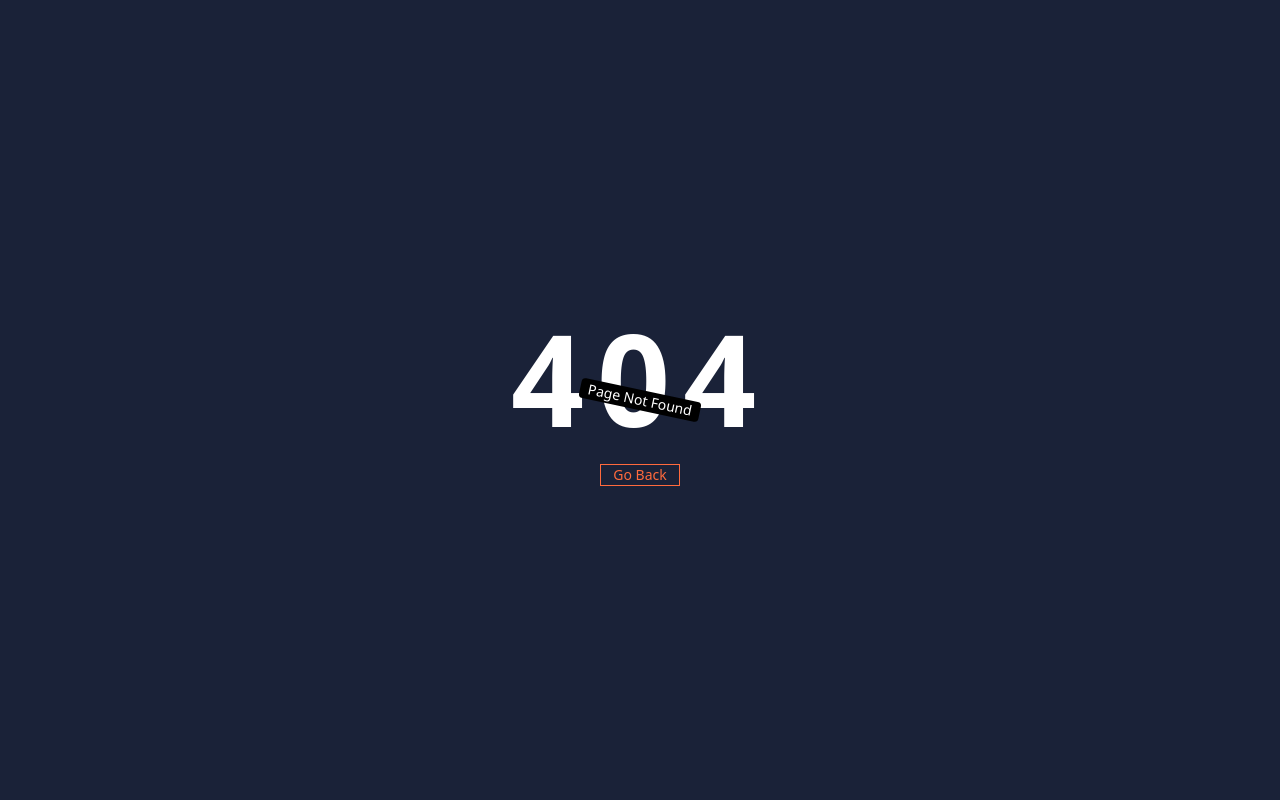
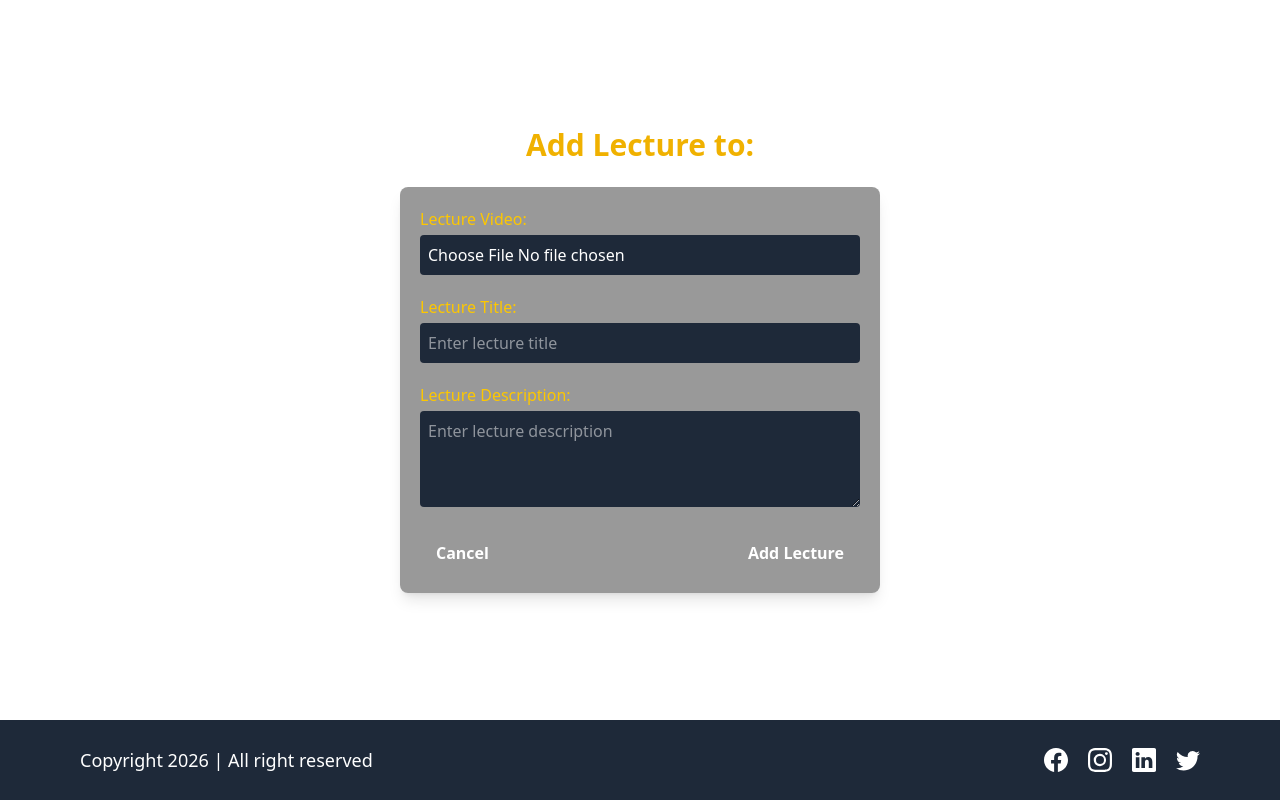
Before and after one commit to NitishSinghjtpr/lms-frontend1, a React (Vite) app: page /course/addlecture in a window 1280 px wide. Before the commit this address had no page. Built offline with nearby package versions, Linux system fonts and the light colour scheme; sample sign-in values are in the browser's storage.

Commit message:
Added upload lacture

```diff
--- a/src/App.jsx
+++ b/src/App.jsx
@@ -16,6 +16,7 @@ import Checkout from './pages/payment/Checkout';
 import CheckoutSuccess from './pages/payment/CheckoutSuccess';
 import CheckoutFailure from './pages/payment/CheckoutFailure';
 import Displaylecture from './pages/Dashboard/Displaylecture';
+import AddLecture from './pages/Dashboard/AddLecture';
 
 function App() {
   return (
@@ -44,6 +45,7 @@ function App() {
           <Route path="/checkout/success" element={<CheckoutSuccess/>} />
           <Route path="/checkout/fail" element={<CheckoutFailure/>} />
           <Route path="/course/displaylectures" element={<Displaylecture/>} />
+          <Route path="/course/addlecture" element={<AddLecture/>} />
 
         </Route>
       </Routes>
--- a/src/Redux/Slice/LectureSlice.js
+++ b/src/Redux/Slice/LectureSlice.js
@@ -1,9 +1,9 @@
-import { createAsyncThunk, createSlice } from "@reduxjs/toolkit";  // FIX
-import axiosInstance from "../../Helper/axiosInstance";            // FIX
-import toast from "react-hot-toast";                               // FIX
+import { createAsyncThunk, createSlice } from "@reduxjs/toolkit";
+import axiosInstance from "../../Helper/axiosInstance";
+import toast from "react-hot-toast";
 
 const initialState = {
-  lectures: []      // FIX: spelling correct — lectures
+  lectures: []
 };
 
 // ================================
@@ -24,7 +24,6 @@ toast.promise(responsePromise, {
       const response = await responsePromise;
       return response.data;
 
-
     } catch (error) {
       toast.error(error?.response?.data?.message);
     }
@@ -43,7 +42,6 @@ export const addCourseLectures = createAsyncThunk(
       formData.append("title", data.title);
       formData.append("description", data.description);
 
-      // FIX: Wrong GET request → changed to POST and added course ID
       const response = axiosInstance.post(
         `/courses/${data.courseId}`,
         formData
@@ -70,8 +68,9 @@ export const deleteCourseLectures = createAsyncThunk(
   "/course/lecture/delete",
   async (data) => {
     try {
+      // ✅ FIXED URL — THIS MATCHES TYPICAL BACKEND ROUTES
       const response = axiosInstance.delete(
-        `/courses?courseId=${data.courseId}&lectureId=${data.lectureId}`
+        `/courses/${data.courseId}/lectures/${data.lectureId}`
       );
 
       toast.promise(response, {
--- /dev/null
+++ b/src/pages/Dashboard/AddLecture.jsx
@@ -0,0 +1,104 @@
+import React, { useState } from "react";
+import HomeLayout from "../../layout/HomeLayout";
+import { useLocation, useNavigate } from "react-router";
+import { useDispatch } from "react-redux";
+import { addCourseLectures } from "../../Redux/Slice/LectureSlice";
+
+function AddLecture() {
+  const navigate = useNavigate();
+  const dispatch = useDispatch();
+  const { state } = useLocation();
+  const courseId = state?._id;
+
+  const [lectureVideo, setLectureVideo] = useState(null);
+  const [lectureTitle, setLectureTitle] = useState("");
+  const [lectureDescription, setLectureDescription] = useState("");
+
+  async function handleAddLecture(e) {
+    e.preventDefault();
+
+    if (!lectureVideo || !lectureTitle || !lectureDescription) {
+      return alert("All fields are required");
+    }
+
+    await dispatch(
+      addCourseLectures({
+        courseId: courseId,
+        lecture: lectureVideo,
+        title: lectureTitle,
+        description: lectureDescription,
+      })
+    );
+
+    navigate(-1);
+  }
+
+  return (
+    <HomeLayout>
+      <div className="flex flex-col items-center justify-center min-h-[90vh] text-white p-5">
+        <h1 className="text-3xl font-bold text-yellow-500 mb-6">
+          Add Lecture to: {state?.title}
+        </h1>
+
+        <form
+          onSubmit={handleAddLecture}
+          className="w-[30rem] p-5 bg-black/40 rounded-lg shadow-lg space-y-5"
+        >
+          <label className="block">
+            <p className="text-yellow-400 mb-1">Lecture Video:</p>
+            <input
+              type="file"
+              name="lecture"
+              accept="video/mp4,video/*"
+              onChange={(e) => setLectureVideo(e.target.files[0])}
+              className="w-full bg-gray-800 p-2 rounded"
+              required
+            />
+          </label>
+
+          <label className="block">
+            <p className="text-yellow-400 mb-1">Lecture Title:</p>
+            <input
+              type="text"
+              value={lectureTitle}
+              onChange={(e) => setLectureTitle(e.target.value)}
+              placeholder="Enter lecture title"
+              className="w-full bg-gray-800 p-2 rounded"
+              required
+            />
+          </label>
+
+          <label className="block">
+            <p className="text-yellow-400 mb-1">Lecture Description:</p>
+            <textarea
+              value={lectureDescription}
+              onChange={(e) => setLectureDescription(e.target.value)}
+              placeholder="Enter lecture description"
+              className="w-full bg-gray-800 p-2 rounded h-24"
+              required
+            ></textarea>
+          </label>
+
+          <div className="flex justify-between mt-4">
+            <button
+              type="button"
+              onClick={() => navigate(-1)}
+              className="btn-secondary px-4 py-2 rounded-md font-semibold"
+            >
+              Cancel
+            </button>
+
+            <button
+              type="submit"
+              className="btn-primary px-4 py-2 rounded-md font-semibold"
+            >
+              Add Lecture
+            </button>
+          </div>
+        </form>
+      </div>
+    </HomeLayout>
+  );
+}
+
+export default AddLecture;
--- a/src/pages/Dashboard/Displaylecture.jsx
+++ b/src/pages/Dashboard/Displaylecture.jsx
@@ -2,93 +2,103 @@ import { useEffect, useState } from "react";
 import HomeLayout from "../../layout/HomeLayout";
 import { useNavigate, useLocation } from "react-router";
 import { useDispatch, useSelector } from "react-redux";
-import { getCourseLectures } from "../../Redux/Slice/LectureSlice";
+import {
+  getCourseLectures,
+  deleteCourseLectures,
+} from "../../Redux/Slice/LectureSlice";
 
 function Displaylectures() {
   const navigate = useNavigate();
   const dispatch = useDispatch();
-  const {state} = useLocation();
-  const {lectures}=useSelector((state)=>state.lecture);
-  const {role}=useSelector((state)=>state.auth);
+  const { state } = useLocation();
 
-  const [currentVideo,setCurrentVideo]=useState(0);
+  const { lectures } = useSelector((state) => state.lecture);
+  const { role } = useSelector((state) => state.auth);
 
- async function onLectureDelete(courseId,lectureId){
-    console.log(courseId,lectureId);
-    await dispatch(deleteCourseLecture({courseId:courseId,lectureId:lectureId}));
+  const [currentVideo, setCurrentVideo] = useState(0);
+
+  // ===========================
+  // DELETE LECTURE
+  // ===========================
+  async function onLectureDelete(courseId, lectureId) {
+    console.log(courseId, lectureId);
+
+    await dispatch(deleteCourseLectures({ courseId, lectureId }));
     await dispatch(getCourseLectures(courseId));
-
   }
 
+  // ===========================
+  // FETCH LECTURES
+  // ===========================
   useEffect(() => {
     if (!state) {
       navigate("/courses");
       return;
     }
 
-  dispatch(getCourseLectures(state._id));  // ✅ Correct Call
-
-}, []);
-
+    dispatch(getCourseLectures(state._id));
+  }, [state, navigate, dispatch]);
 
   return (
     <HomeLayout>
-      <div className=" flex flex-col gap-10 items-center justify-center min-h-[90vv] pt-10 text-white  relative">
-        <div className=" text-center text-2xl font-bold text-yellow-500">
-            Course Name:{state?.title}
+      <div className="flex flex-col gap-10 items-center justify-center min-h-[90vh] pt-10 text-white relative">
+
+        {/* COURSE NAME */}
+        <div className="text-center text-2xl font-bold text-yellow-500">
+          Course Name: {state?.title}
         </div>
-        <div className=" flex justify-center gap-10 w-full">
-            {/* Left section for video palying & displaying course details to admin */}
-                <div className=" space-y-5 w-[28rem] p-2 rounded-lg shadow-[0_0_10px_black]">
-                    <video src={lectures && lectures[currentVideo]?.lecture?.secure_url}
-                    className=" object-fill rounded-tl-lg rounded-tr-lg w-full"
+
+        {/* CHECK IF LECTURES AVAILABLE */}
+        {lectures && lectures.length > 0 && (
+          <div className="flex justify-center gap-10 w-full">
+
+            {/* LEFT - VIDEO PLAYER */}
+            <div className="space-y-5 w-[28rem] p-2 rounded-lg shadow-[0_0_10px_black]">
+              <video
+                src={lectures[currentVideo]?.lecture?.secure_url}
+                className="object-fill rounded-tl-lg rounded-tr-lg w-full"
                 controls
                 disablePictureInPicture
                 muted
                 controlsList="nodownload"
-                    >
+              ></video>
 
-                    </video>
               <div>
                 <h1>
-                            <span className=" text-yellow-500">
-                                Title:{" "}
-                            </span>
-                            {lectures && lectures[currentVideo]?.title}
+                  <span className="text-yellow-500">Title: </span>
+                  {lectures[currentVideo]?.title}
                 </h1>
+
                 <p>
-                            <span className=" text-yellow-500 line-clamp-4">
-                                Description: {" "}
-
-                            </span>
-                            {lectures && lectures[currentVideo]?.description}
+                  <span className="text-yellow-500">Description: </span>
+                  {lectures[currentVideo]?.description}
                 </p>
               </div>
             </div>
-                        {/* rigth section for displaying list of lecture */}
+
+            {/* RIGHT - LECTURE LIST */}
             <ul className="w-[28rem] p-2 rounded-lg text-yellow-500 space-y-4 shadow-[0_0_10px_black]">
 
-  {/* Header */}
-  <li className="font-semibold text-xl text-yellow-500 flex items-center justify-between">
+              {/* HEADER */}
+              <li className="font-semibold text-xl flex items-center justify-between">
                 <p>Lecture list</p>
 
                 {role === "admin" && (
                   <button
-        onClick={() => navigate("/course/addlecture", { state: { ...state } })}
-        className="btn-primary px-2 py-1 rounded-md font-semibold text-sm"
+                    onClick={() =>
+                      navigate("/course/addlecture", { state: { ...state } })
+                    }
+                    className="btn-primary px-2 py-1 rounded-md cursor-pointer font-semibold text-sm"
                   >
                     Add new lecture
                   </button>
                 )}
               </li>
 
-  {/* Lecture List */}
-  {lectures &&
-    lectures.map((lecture, idx) => {
+              {/* LIST OF LECTURES */}
+              {lectures.map((lecture, idx) => {
                 return (
                   <li className="space-y-2" key={lecture._id}>
-
-          {/* Title */}
                     <p
                       className="cursor-pointer"
                       onClick={() => setCurrentVideo(idx)}
@@ -97,11 +107,13 @@ function Displaylectures() {
                       {lecture?.title}
                     </p>
 
-          {/* DELETE BUTTON FIXED */}
+                    {/* DELETE BUTTON */}
                     {role === "admin" && (
                       <button
-              onClick={() => onLectureDelete(state._id, lecture._id)}
-              className="btn-secondary px-2 py-1 rounded-md font-semibold text-sm"
+                        onClick={() =>
+                          onLectureDelete(state._id, lecture._id)
+                        }
+                        className="btn-secondary cursor-pointer px-2 py-1 rounded-md font-semibold text-sm"
                       >
                         Delete lecture
                       </button>
@@ -110,8 +122,8 @@ function Displaylectures() {
                 );
               })}
             </ul>
-
           </div>
+        )}
       </div>
     </HomeLayout>
   );
```
Lines whose indentation alone changed are shown as unchanged.
